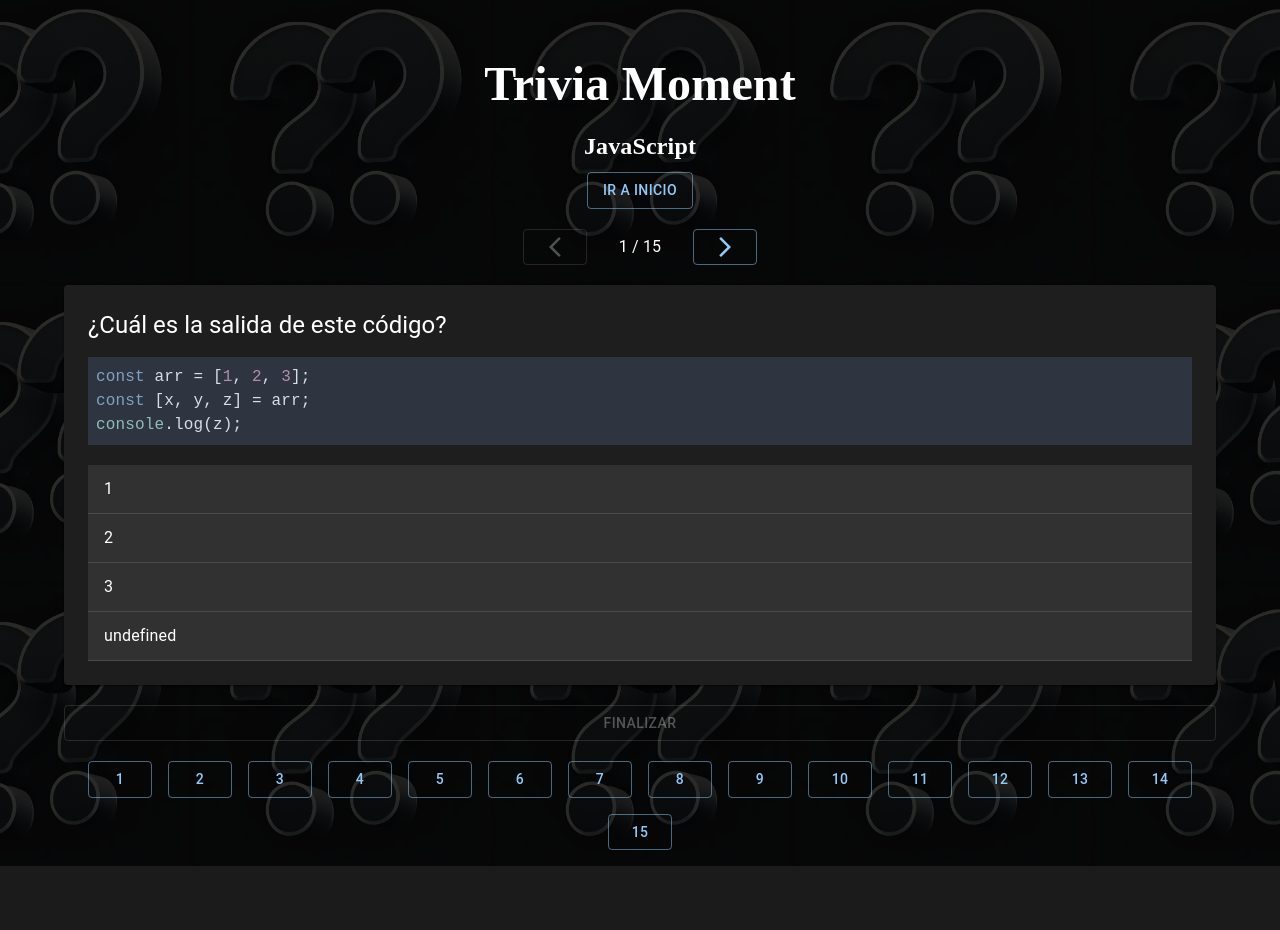
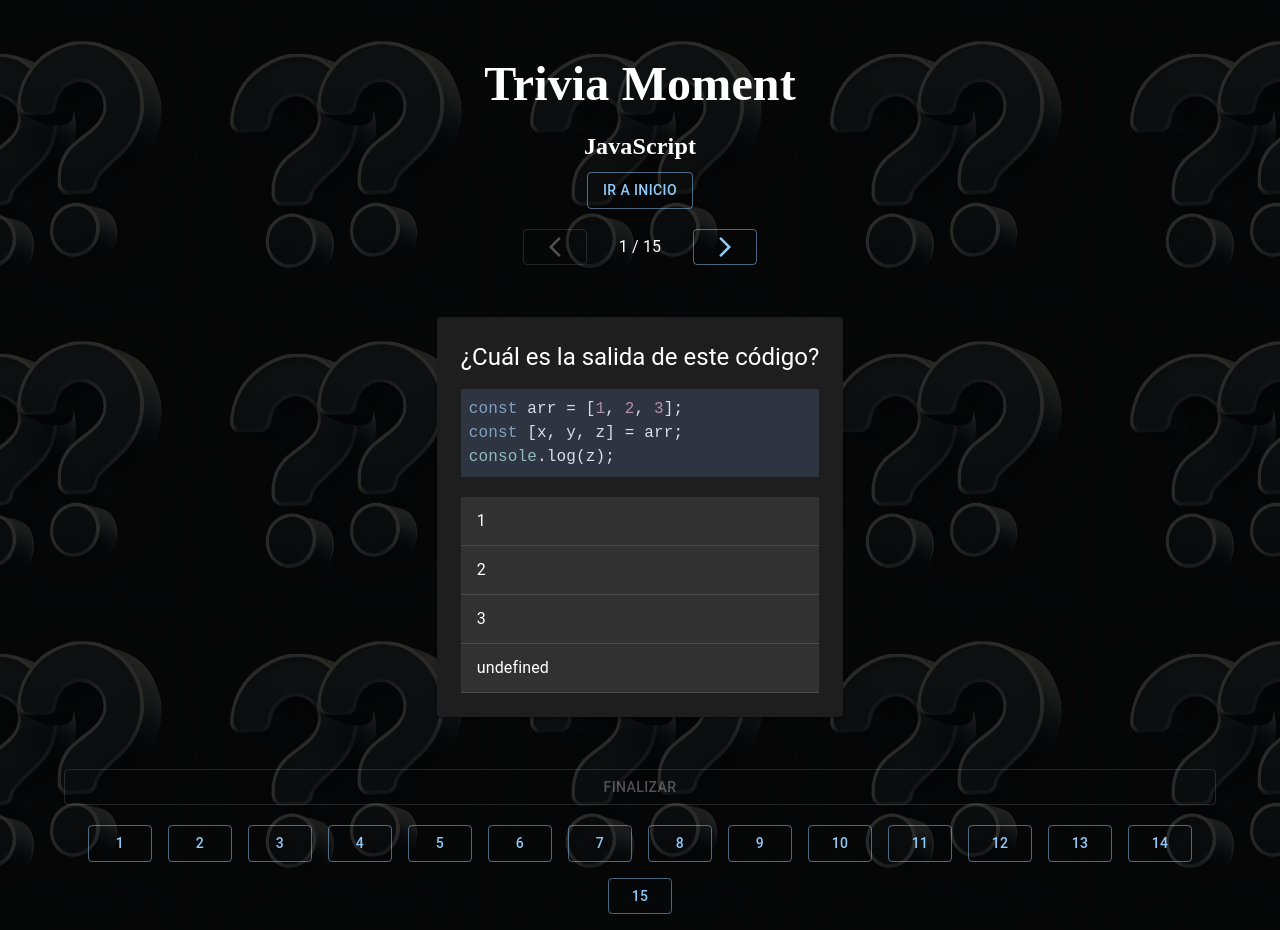
Before and after one commit to ElYonathanD/Trivia-Moment, a React (Vite) app: page / in a window 1280 px wide. Both pictures are taken after a click on the button "JAVASCRIPT". Before the commit the page ends 866 px from the top, so only its background shows below. Built offline with nearby package versions, Linux system fonts and the light colour scheme.

Commit message:
refactor game component and add pagination; create ItemTopic component for topic selection

```diff
--- a/public/questions/data-gc.json
+++ b/public/questions/data-gc.json
@@ -211,7 +211,7 @@
   },
   {
     "id" :36,
-    "question": "¿A que categoría pertenece el murciélago por su alimentación",
+    "question": "¿A que categoría pertenece el murciélago por su alimentación?",
     "answers": ["Frugívoro", "Granívoro", "Xilófago", "Rizófago"],
     "correctAnswer": 0
   },
--- a/src/components/Game.tsx
+++ b/src/components/Game.tsx
@@ -1,23 +1,16 @@
 import '../styles/game.css'
-import { ArrowBackIosNew, ArrowForwardIos } from '@mui/icons-material'
-import { Button, Container, Stack } from '@mui/material'
+import { Button, Container } from '@mui/material'
 import { useQuestionStore } from '../store/questions'
 import Question from './Question'
 import Result from './Result'
+import Pagination from './Pagination'
 
 const Game = () => {
-  const questions = useQuestionStore((state) => state.questions)
-  const goHome = useQuestionStore((state) => state.goHome)
-  const currentQuestion = useQuestionStore((state) => state.currentQuestion)
-  const goNextQuestion = useQuestionStore((state) => state.goNextQuestion)
-  const goQuestion = useQuestionStore((state) => state.goQuestion)
-  const goPrevQuestion = useQuestionStore((state) => state.goPrevQuestion)
-  const finish = useQuestionStore((state) => state.finish)
-  const isFinish = useQuestionStore((state) => state.isFinish)
+  const { questions, goHome, currentQuestion, isFinish } = useQuestionStore(
+    (state) => state
+  )
   const infoQuestion = questions[currentQuestion]
-  const missingAnswer = questions.some(
-    (question) => question.userSelectedAnswer == undefined
-  )
+
   return (
     <Container maxWidth='lg' sx={{ padding: 0 }}>
       <Button variant='outlined' onClick={goHome} className='home-button'>
@@ -25,61 +18,9 @@ const Game = () => {
       </Button>
 
       {!isFinish ? (
-        <>
-          <Stack
-            direction='row'
-            gap={4}
-            alignItems='center'
-            justifyContent='center'
-          >
-            <Button
-              variant='outlined'
-              onClick={goPrevQuestion}
-              disabled={currentQuestion === 0}
-            >
-              <ArrowBackIosNew />
-            </Button>
-            {currentQuestion + 1} / {questions.length}
-            <Button
-              variant='outlined'
-              onClick={goNextQuestion}
-              disabled={currentQuestion === questions.length - 1}
-            >
-              <ArrowForwardIos />
-            </Button>
-          </Stack>
+        <Pagination>
           <Question info={infoQuestion} />
-          <Stack direction='column'>
-            <Button
-              variant='outlined'
-              className='finish-button'
-              onClick={() => finish()}
-              disabled={missingAnswer}
-            >
-              Finalizar
-            </Button>
-            <Stack
-              direction='row'
-              justifyContent='center'
-              gap={2}
-              flexWrap='wrap'
-              sx={{ marginTop: '20px' }}
-            >
-              {questions.map((question, index) => (
-                <Button
-                  key={question.id}
-                  className={`questions-number-button ${
-                    question.userSelectedAnswer !== undefined ? 'answered' : ''
-                  }`}
-                  variant='outlined'
-                  onClick={() => goQuestion(index)}
-                >
-                  {index + 1}
-                </Button>
-              ))}
-            </Stack>
-          </Stack>
-        </>
+        </Pagination>
       ) : (
         <Result />
       )}
--- /dev/null
+++ b/src/components/ItemTopic.tsx
@@ -0,0 +1,28 @@
+import { Button } from '@mui/material'
+import Grid from '@mui/material/Grid2'
+import { useQuestionStore } from '../store/questions'
+
+interface Props {
+  topic: {
+    name: string
+    label: string
+  }
+}
+const ItemTopic = ({ topic }: Props) => {
+  const fetchQuestions = useQuestionStore((state) => state.fetchQuestions)
+
+  return (
+    <Grid size={6} key={topic.name}>
+      <Button
+        className={`button-background ${topic.name}-button`}
+        fullWidth
+        onClick={() => fetchQuestions(15, topic)}
+        variant='contained'
+      >
+        {topic.label}
+      </Button>
+    </Grid>
+  )
+}
+
+export default ItemTopic
--- /dev/null
+++ b/src/components/Pagination.tsx
@@ -0,0 +1,87 @@
+import { ArrowBackIosNew, ArrowForwardIos } from '@mui/icons-material'
+import { Button, Stack } from '@mui/material'
+import { useQuestionStore } from '../store/questions'
+import { ReactNode } from 'react'
+
+interface Props {
+  children: ReactNode
+}
+
+const Pagination = ({ children }: Props) => {
+  const {
+    questions,
+    currentQuestion,
+    goNextQuestion,
+    goPrevQuestion,
+    goQuestion,
+    finish
+  } = useQuestionStore((state) => state)
+  const missingAnswer = questions.some(
+    (question) => question.userSelectedAnswer == undefined
+  )
+
+  return (
+    <Stack
+      direction='column'
+      gap={4}
+      alignItems='center'
+      justifyContent='center'
+    >
+      <Stack
+        direction='row'
+        gap={4}
+        alignItems='center'
+        justifyContent='center'
+      >
+        <Button
+          variant='outlined'
+          onClick={goPrevQuestion}
+          disabled={currentQuestion === 0}
+        >
+          <ArrowBackIosNew />
+        </Button>
+        {currentQuestion + 1} / {questions.length}
+        <Button
+          variant='outlined'
+          onClick={goNextQuestion}
+          disabled={currentQuestion === questions.length - 1}
+        >
+          <ArrowForwardIos />
+        </Button>
+      </Stack>
+      {children}
+      <Stack direction='column'>
+        <Button
+          variant='outlined'
+          className='finish-button'
+          onClick={() => finish()}
+          disabled={missingAnswer}
+        >
+          Finalizar
+        </Button>
+        <Stack
+          direction='row'
+          justifyContent='center'
+          gap={2}
+          flexWrap='wrap'
+          sx={{ marginTop: '20px' }}
+        >
+          {questions.map((question, index) => (
+            <Button
+              key={question.id}
+              className={`questions-number-button ${
+                question.userSelectedAnswer !== undefined ? 'answered' : ''
+              }`}
+              variant='outlined'
+              onClick={() => goQuestion(index)}
+            >
+              {index + 1}
+            </Button>
+          ))}
+        </Stack>
+      </Stack>
+    </Stack>
+  )
+}
+
+export default Pagination
--- a/src/components/Start.tsx
+++ b/src/components/Start.tsx
@@ -1,10 +1,9 @@
-import { Button, Container, Stack, Typography } from '@mui/material'
-import { useQuestionStore } from '../store/questions'
+import { Container, Stack, Typography } from '@mui/material'
 import Grid from '@mui/material/Grid2'
 import SentimentSatisfiedAltIcon from '@mui/icons-material/SentimentSatisfiedAlt'
 import '../styles/start.css'
+import ItemTopic from './ItemTopic'
 const Start = () => {
-  const fetchQuestions = useQuestionStore((state) => state.fetchQuestions)
   const topics = [
     {
       name: 'js',
@@ -41,16 +40,7 @@ const Start = () => {
         sx={{ marginTop: '20px' }}
       >
         {topics.map((topic) => (
-          <Grid size={6} key={topic.name}>
-            <Button
-              className={`button-background ${topic.name}-button`}
-              fullWidth
-              onClick={() => fetchQuestions(15, topic)}
-              variant='contained'
-            >
-              {topic.label}
-            </Button>
-          </Grid>
+          <ItemTopic key={topic.name} topic={topic} />
         ))}
       </Grid>
     </Container>
```
